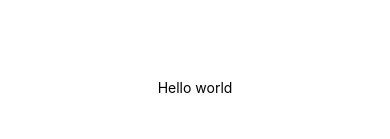
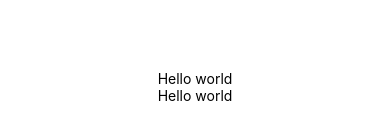
Before and after one commit to codewithgowri/rn-02, a React Native app: screen / in a window 390 px wide. Shown: the part 335-474 px from the top of the page. Built offline with nearby package versions, Linux system fonts and the light colour scheme.

Commit message:
hello world

```diff
--- a/App.tsx
+++ b/App.tsx
@@ -4,6 +4,7 @@ import { StyleSheet, Text, View } from 'react-native';
 export default function App() {
   return (
     <View style={styles.container}>
+      <Text>Hello world</Text>
       <Text>Hello world</Text>
       <StatusBar style="auto" />
     </View>
```
